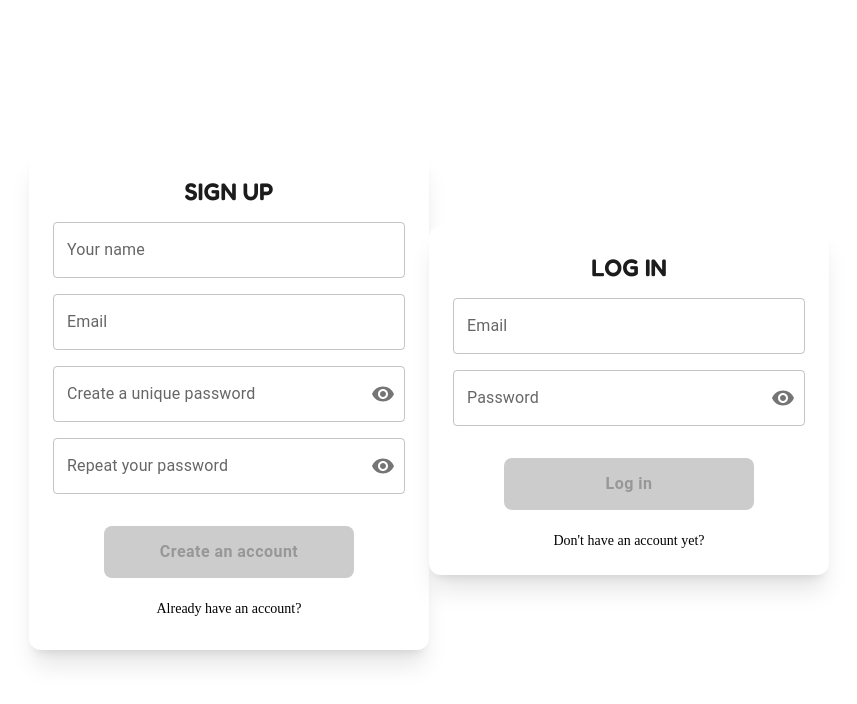
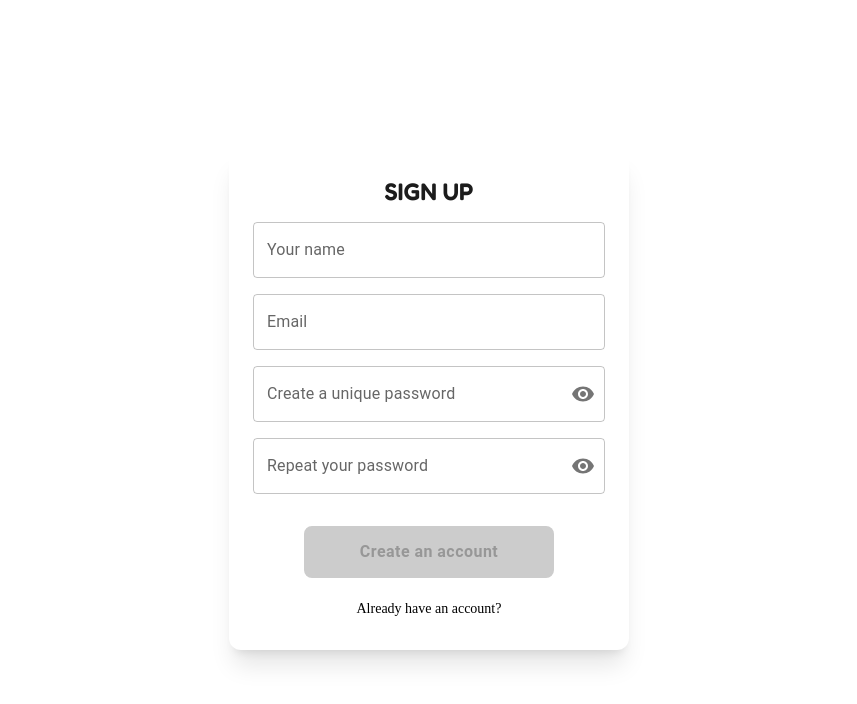
Before and after one commit to ZubalYana/url-share, a React (Vite) app: page /auth in a window 1280 px wide. Both pictures are taken after a click on the element "Don't have an account yet?". Shown: the top 704 px of the page, without its empty margins (211-1068 px from the left). Built offline with nearby package versions, Linux system fonts and the light colour scheme; a web font is replaced by a local one.

Commit message:
edit the layout to switch between authorization forms

```diff
--- a/src/components/AuthComponents/AuthLayout.jsx
+++ b/src/components/AuthComponents/AuthLayout.jsx
@@ -1,11 +1,17 @@
-import React from 'react'
+import React, { useState } from 'react'
 import Registration from './Registration'
 import Login from './Login'
+
 export default function AuthLayout() {
+    const [isLogin, setIsLogin] = useState(true)
+
     return (
-        <div className='w-full h-screen flex justify-center items-center'>
-            <Registration />
-            <Login />
+        <div className="w-full h-screen flex justify-center items-center">
+            {isLogin ? (
+                <Login switchToRegister={() => setIsLogin(false)} />
+            ) : (
+                <Registration switchToLogin={() => setIsLogin(true)} />
+            )}
         </div>
     )
 }
--- a/src/components/AuthComponents/Login.jsx
+++ b/src/components/AuthComponents/Login.jsx
@@ -4,7 +4,7 @@ import { Visibility, VisibilityOff } from '@mui/icons-material'
 import axios from 'axios'
 import { useNavigate } from 'react-router-dom'
 
-export default function Login() {
+export default function Login({ switchToRegister }) {
     const [showPassword, setShowPassword] = useState(false)
     const [email, setEmail] = useState('')
     const [password, setPassword] = useState('')
@@ -95,7 +95,12 @@ export default function Login() {
                 {loading ? 'Logging in...' : 'Log in'}
             </Button>
 
-            <p className="text-[14px] mt-5 cursor-pointer">Don't have an account yet?</p>
+            <p
+                onClick={switchToRegister}
+                className="text-[14px] mt-5 cursor-pointer hover:scale-105 transition-all duration-300"
+            >
+                Don't have an account yet?
+            </p>
         </div>
     )
 }
--- a/src/components/AuthComponents/Registration.jsx
+++ b/src/components/AuthComponents/Registration.jsx
@@ -5,7 +5,7 @@ import { IconButton, InputAdornment } from '@mui/material'
 import { Visibility, VisibilityOff } from '@mui/icons-material'
 import { useNavigate } from 'react-router-dom';
 
-export default function Registration() {
+export default function Registration({ switchToLogin }) {
     const [formData, setFormData] = useState({
         name: '',
         email: '',
@@ -163,7 +163,12 @@ export default function Registration() {
                 Create an account
             </Button>
 
-            <p className='text-[14px] mt-5 cursor-pointer'>Already have an account?</p>
+            <p
+                onClick={switchToLogin}
+                className="text-[14px] mt-5 cursor-pointer hover:scale-105 transition-all duration-300"
+            >
+                Already have an account?
+            </p>
         </div>
     )
 }
```
